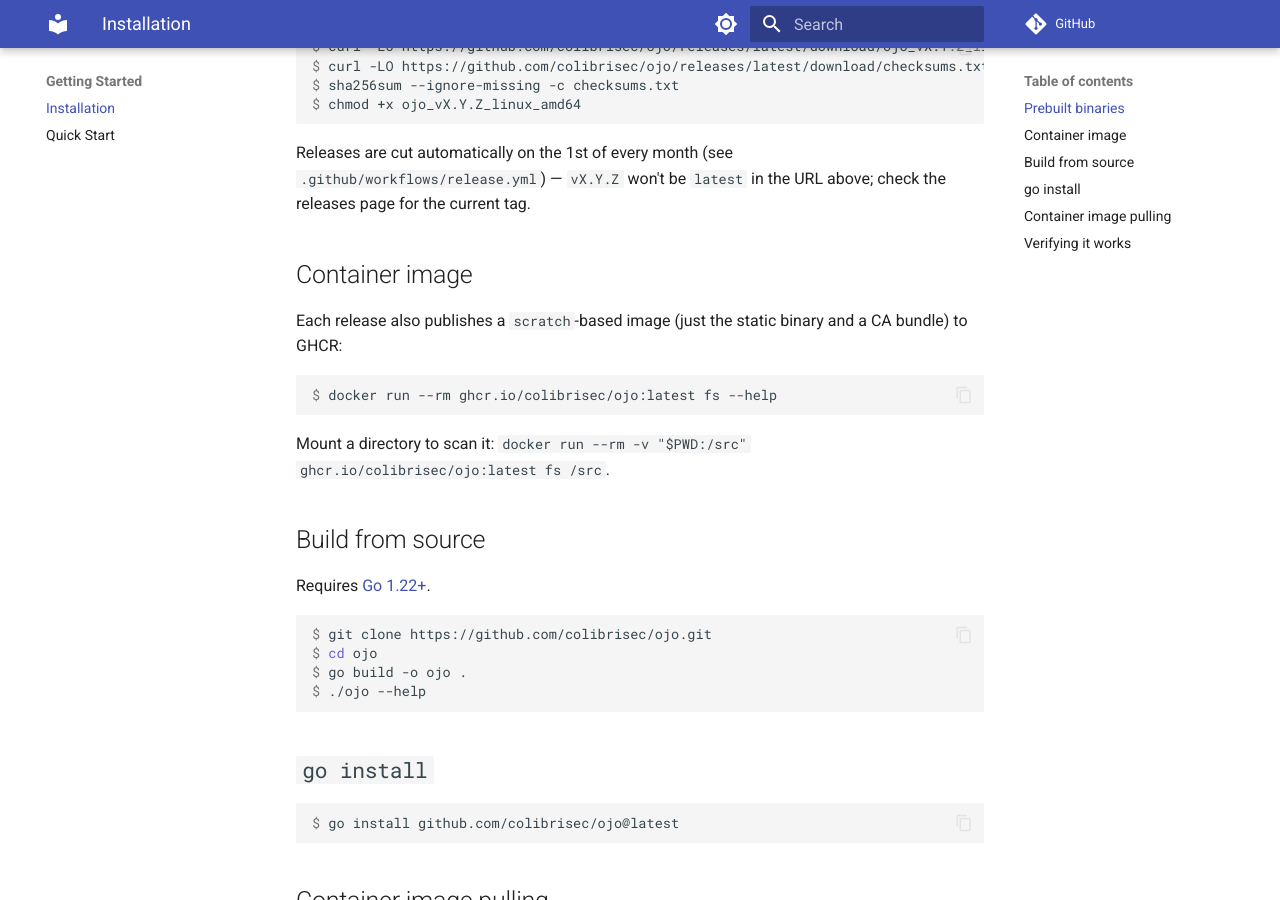
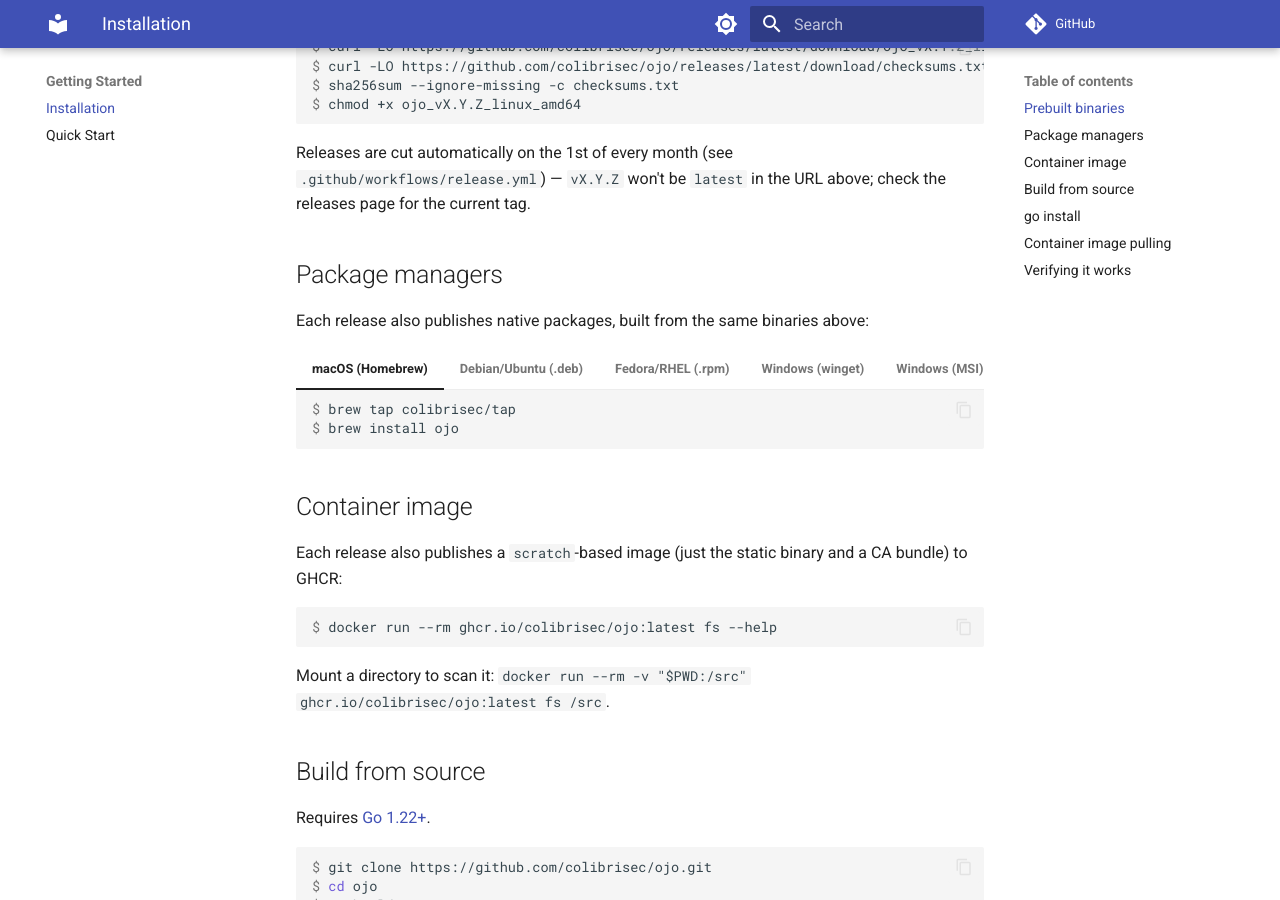
Before and after one commit to colibrisec/ojo, an MkDocs documentation site: the page built from docs/getting-started/installation.md, in a window 1280 px wide and 900 px high, scrolled down 410 px. Built offline with MkDocs 1.6.1 and Material for MkDocs 9.7.7, drawn with Linux system fonts in a browser that asks for light colours; comment, search, counter and statistics services are not loaded.

Commit message:
Add rpm/deb/MSI packaging, Homebrew tap, and winget publishing
License the project GPL-2.0 (LICENSE file) so packages have something
real to declare. Adds .deb/.rpm via nfpm (validated locally: correct
arch translation amd64->x86_64/aarch64 for rpm, control fields for
deb) and a minimal WiX v5 MSI (installs to Program Files, adds PATH)
to the release pipeline. Homebrew gets its own tap repo
(colibrisec/homebrew-tap) that the release workflow pushes an updated
formula to; winget gets a PR opened/updated against microsoft/winget-
pkgs via winget-releaser. Both of those need a repo secret
(HOMEBREW_TAP_TOKEN, WINGET_TOKEN) that isn't set yet -- they're
wired as non-blocking jobs so binaries/deb/rpm/msi/Docker still
publish even before those are configured.

````diff
--- a/docs/getting-started/installation.md
+++ b/docs/getting-started/installation.md
@@ -14,6 +14,40 @@
 ```
 
 Releases are cut automatically on the 1st of every month (see `.github/workflows/release.yml`) — `vX.Y.Z` won't be `latest` in the URL above; check the releases page for the current tag.
+
+## Package managers
+
+Each release also publishes native packages, built from the same binaries above:
+
+=== "macOS (Homebrew)"
+
+    ```console
+    $ brew tap colibrisec/tap
+    $ brew install ojo
+    ```
+
+=== "Debian/Ubuntu (.deb)"
+
+    ```console
+    $ curl -LO https://github.com/colibrisec/ojo/releases/latest/download/ojo_X.Y.Z_linux_amd64.deb
+    $ sudo apt install ./ojo_X.Y.Z_linux_amd64.deb
+    ```
+
+=== "Fedora/RHEL (.rpm)"
+
+    ```console
+    $ sudo dnf install https://github.com/colibrisec/ojo/releases/latest/download/ojo_X.Y.Z_linux_amd64.rpm
+    ```
+
+=== "Windows (winget)"
+
+    ```console
+    $ winget install colibrisec.ojo
+    ```
+
+=== "Windows (MSI)"
+
+    Download `ojo_vX.Y.Z_windows_amd64.msi` from the [releases page](https://github.com/colibrisec/ojo/releases) and run it — it installs to `Program Files\ojo` and adds that directory to `PATH`.
 
 ## Container image
 
````
Also changed, not shown: README.md (+4 -0 lines), nfpm.yaml (added, +17 -0 lines), 3 other files.
